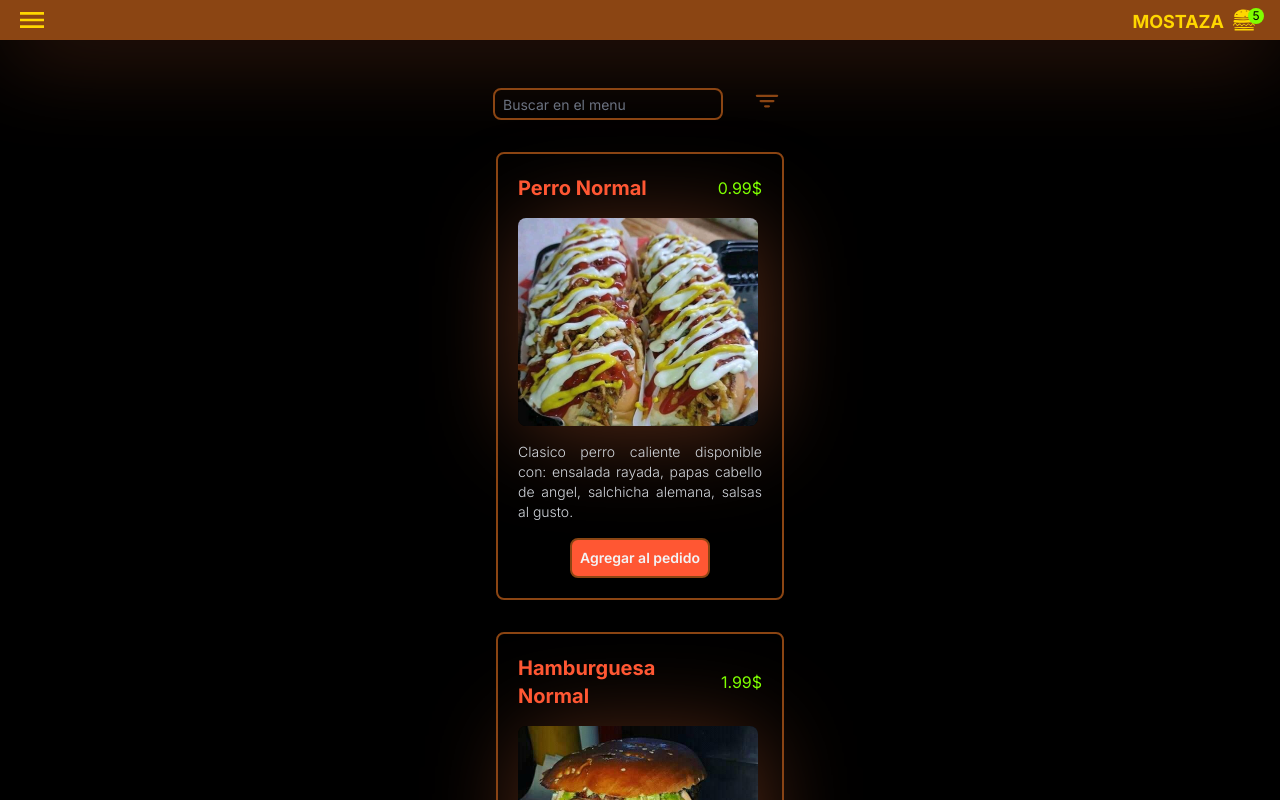
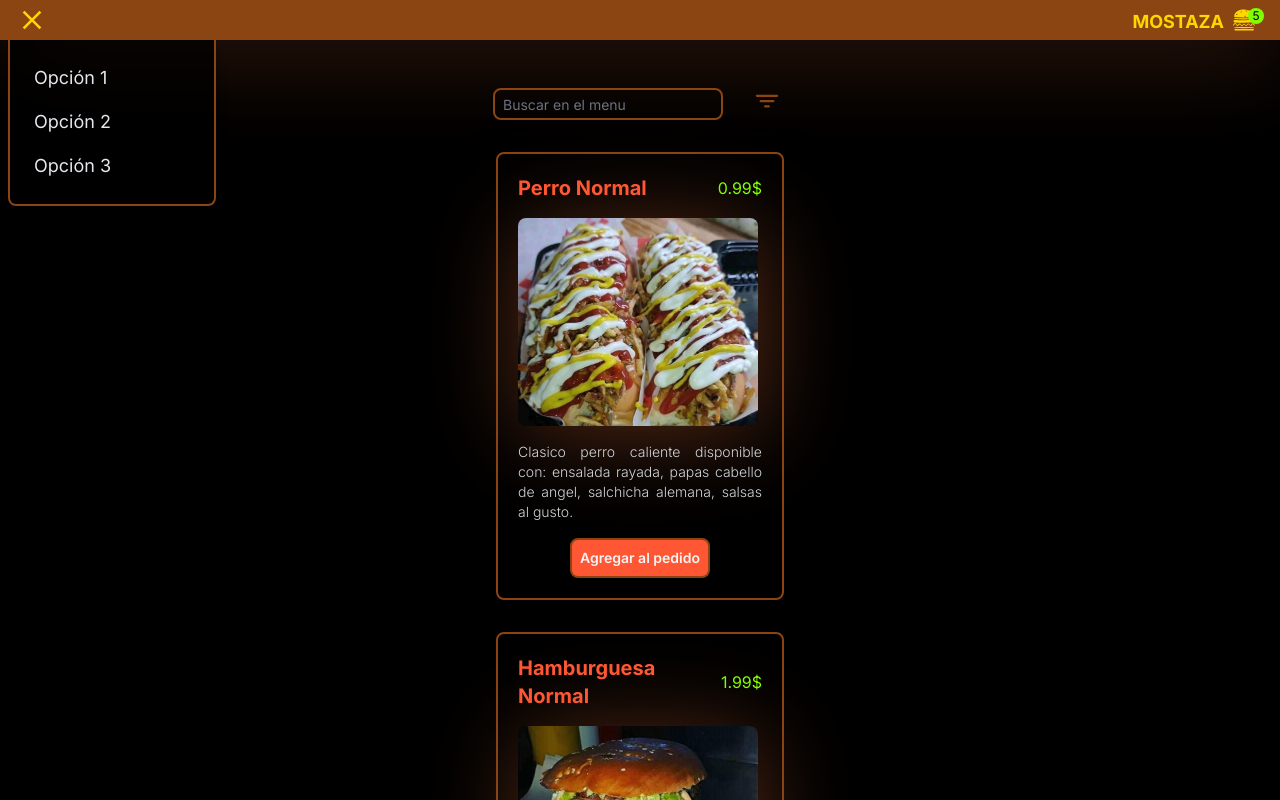
Before and after one commit to MoisesINMDeveloper/ordergo-project, a Next.js app: page / in a window 1280 px wide. Both pictures are taken after a click on the button 32 px from the left and 20 px from the top of the page. Shown: the top 800 px of the page. Built offline with nearby package versions, Linux system fonts and the light colour scheme.

Commit message:
NavbarMenu integrated

```diff
--- a/src/components/atoms/Dashboard/ButtonFilter.tsx
+++ b/src/components/atoms/Dashboard/ButtonFilter.tsx
@@ -1,8 +1,8 @@
 import {IoFilter} from 'react-icons/io5';
 
-const ButtonFilter=({onClick}: {onClick: () => void}) => (
-    <button className="w-auto h-auto bg-transparent" onClick={onClick}>
-        <IoFilter className="mr-2 w-6 h-6 text-brown" />
+const ButtonFilter=({onClick,isOpen}: {onClick: () => void,isOpen: boolean}) => (
+    <button className="w-auto h-auto bg-transparent " onClick={onClick}>
+        <IoFilter className={`mr-2 w-6 h-6 ${isOpen? 'text-yellow':'text-brown'}`} />
     </button>
 );
 
--- a/src/components/atoms/Dashboard/Filter.tsx
+++ b/src/components/atoms/Dashboard/Filter.tsx
@@ -1,6 +1,4 @@
-// FilterCategories.tsx
-
-import React,{useState,useEffect} from 'react';
+import {useState,useEffect} from 'react';
 import data,{Category} from '@/constant/data';
 import FilterMenu from '@/components/molecules/FilterMenu';
 import ButtonFilter from './ButtonFilter';
@@ -10,20 +8,20 @@ const FilterCategories=({onFilter}: {onFilter: (filteredCategories: Category[])
     const [isOpen,setIsOpen]=useState(false);
     const [selectedCategories,setSelectedCategories]=useState<string[]>([]);
 
-    const toggleMenu: () => void=(): void => {
+    const toggleMenu=(): void => {
         setIsOpen(!isOpen);
     };
 
-    const handleCategoryChange: (category: string) => void=(category: string): void => {
-        setSelectedCategories((prevSelected: string[]): string[] =>
+    const handleCategoryChange=(category: string): void => {
+        setSelectedCategories((prevSelected) =>
             prevSelected.includes(category)
-                ? prevSelected.filter((cat: string): boolean => cat!==category)
+                ? prevSelected.filter((cat) => cat!==category)
                 :[...prevSelected,category]
         );
     };
 
-    useEffect((): void => {
-        const filteredCategories: Category[]=categories.filter((category: Category): boolean =>
+    useEffect(() => {
+        const filteredCategories=categories.filter((category) =>
             selectedCategories.length===0||selectedCategories.includes(category.name)
         );
         onFilter(filteredCategories);
@@ -31,7 +29,7 @@ const FilterCategories=({onFilter}: {onFilter: (filteredCategories: Category[])
 
     return (
         <div>
-            <ButtonFilter onClick={toggleMenu} />
+            <ButtonFilter onClick={toggleMenu} isOpen={isOpen} />
             {isOpen&&(
                 <div>
                     <FilterMenu
--- /dev/null
+++ b/src/components/atoms/Navbar/ItemsMenu.tsx
@@ -0,0 +1,12 @@
+const ItemsMenu=() => {
+    return (<div className="z-20 absolute w-52 top-10 left-2 bg-[#000000c2] border-l-2 border-b-2 border-r-2 rounded-t-none border-brown text-gray-200 shadow-lg rounded-lg p-4 transition-opacity duration-300 ease-in-out">
+
+        <ul>
+            <li className="p-2 hover:bg-gray-200">Opción 1</li>
+            <li className="p-2 hover:bg-gray-200">Opción 2</li>
+            <li className="p-2 hover:bg-gray-200">Opción 3</li>
+        </ul>
+    </div>);
+}
+
+export default ItemsMenu;
--- a/src/components/atoms/Navbar/NavbarMenu.tsx
+++ b/src/components/atoms/Navbar/NavbarMenu.tsx
@@ -1,13 +1,30 @@
+"use client";
 
-import React from 'react';
-import {IoMdMenu} from 'react-icons/io';
+import React,{useState} from 'react';
+import {IoMdMenu,IoMdClose} from 'react-icons/io';
+import ItemsMenu from './ItemsMenu';
 
-const MenuNavbar=({onClick}: {onClick: () => void;}) => {
+const MenuNavbar=() => {
+    const [isMenuOpen,setIsMenuOpen]=useState(false);
+
+    const handleNavbarMenuClick: () => void=(): void => {
+        setIsMenuOpen(!isMenuOpen);
+    };
+
     return (
-        <button className="w-auto h-auto mb-2" onClick={onClick}>
-            <IoMdMenu className=" w-8 h-8 text-yellow" />
-        </button>
+        <div>
+            <button className="w-auto h-auto mb-2" onClick={handleNavbarMenuClick}>
+                {isMenuOpen? (
+                    <IoMdClose className="w-8 h-8 text-yellow transition-all duration-1000 transform rotate-190" />
+                ):(
+                    <IoMdMenu className="w-8 h-8 text-yellow transition-all duration-1000 transform rotate-0" />
+                )}
+            </button>
+            {isMenuOpen&&(
+                <ItemsMenu />
+            )}
+        </div>
     );
-}
+};
 
 export default MenuNavbar;
--- a/src/components/organisms/Navbar.tsx
+++ b/src/components/organisms/Navbar.tsx
@@ -1,4 +1,5 @@
 "use client"
+import React from 'react';
 import IconBurger from '../atoms/Navbar/IconBurger';
 import TitleName from '../atoms/Navbar/TitleName';
 import MenuNavbar from '../atoms/Navbar/NavbarMenu';
@@ -12,20 +13,13 @@ const Navbar=() => {
         console.log('Abrir menú lateral');
     };
 
-    const handleNavbarMenuClick=() => {
-        // Lógica para manejar el click en el menú de navegación
-        console.log('Abrir menú de navegación');
-    };
-
     return (
         <div className="h-10 flex flex-row-reverse justify-between items-center px-4 pt-2 bg-brown box-shadow text-black text-lg">
-
             <div className='flex flex-row gap-2'>
                 <TitleName title={"MOSTAZA"} />
-
                 <IconBurger onClick={handleIconBurgerClick} productCount={productCount} />
             </div>
-            <MenuNavbar onClick={handleNavbarMenuClick} />
+            <MenuNavbar />
         </div>
     );
 };
```
